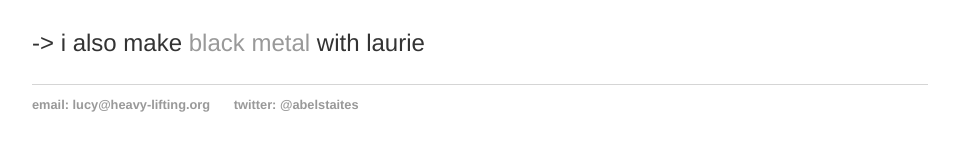
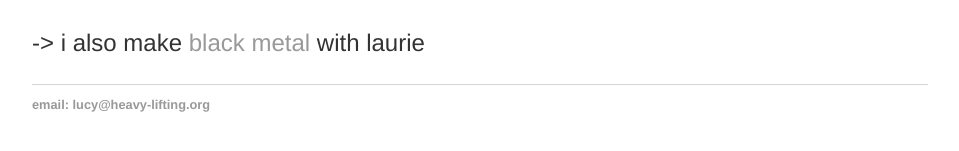
Before and after one commit to heavy-lifting/heavy-lifting.github.io, a Jekyll site: the page built from links.html, in a window 1280 px wide. Shown: the part 612-763 px from the top of the page, without its empty margins (160-1119 px from the left). Built offline with Jekyll 4.4.1, drawn with Linux system fonts in a browser that asks for light colours; some of the changed lines change nothing that is shown.

Commit message:
Update default.html

```diff
--- a/_layouts/default.html
+++ b/_layouts/default.html
@@ -1,15 +1,6 @@
 <!DOCTYPE html>
 	<html>
-	<script>
-  (function(i,s,o,g,r,a,m){i['GoogleAnalyticsObject']=r;i[r]=i[r]||function(){
-  (i[r].q=i[r].q||[]).push(arguments)},i[r].l=1*new Date();a=s.createElement(o),
-  m=s.getElementsByTagName(o)[0];a.async=1;a.src=g;m.parentNode.insertBefore(a,m)
-  })(window,document,'script','https://www.google-analytics.com/analytics.js','ga');
 
-  ga('create', 'UA-80788748-1', 'auto');
-  ga('send', 'pageview');
-
-</script>
 	<head>
 			<title>{{ page.title }}</title>
 			<!-- link to main stylesheet -->
@@ -36,7 +27,7 @@
 	    		<ul>
 	        		<li><a href="mailto:lucy@heavy-lifting.org">email: lucy@heavy-lifting.org
 					</a></li>
-	        		<li><a href="https://twitter.com/abelstaites">twitter: @abelstaites</a></li>
+
 
 				</ul>
 			</footer>
```
